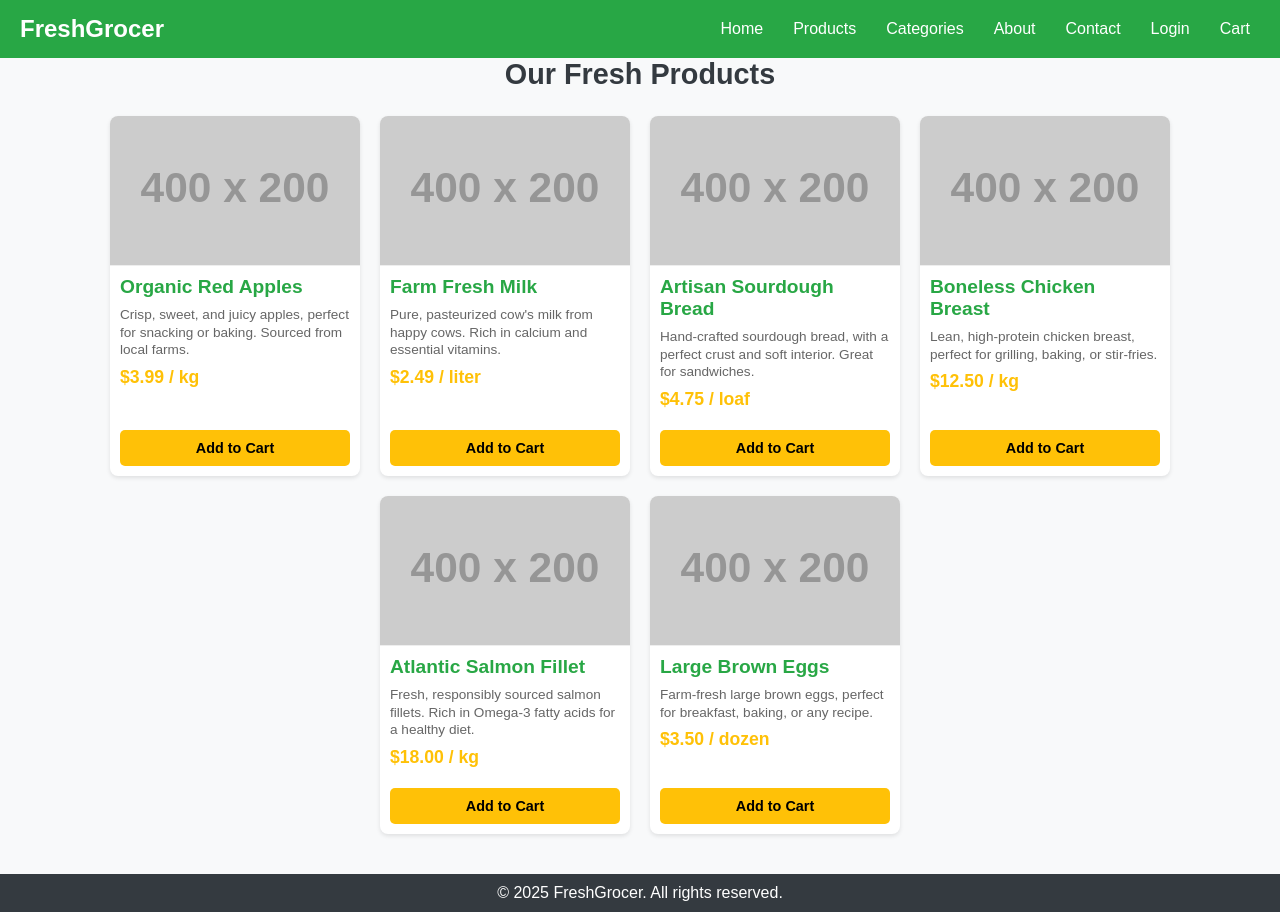
After one commit to Eshanv8/Grocery, a PHP site: page /products.html in a window 1280 px wide. The commit adds this page. Run offline with PHP 8.4, Linux system fonts and the light colour scheme; grey boxes labelled with a size stand in for pictures from a placeholder-image service; some libraries are stand-ins or nearby versions.

Commit message:
Update product page layout and image sizes

```diff
--- a/index.php
+++ b/index.php
@@ -10,7 +10,8 @@
     <header>
         <div class="logo">FreshGrocer</div>
         <nav>
-            <a href="#">Home</a>
+            <a href="index.php">Home</a>
+            <a href="products.html">Products</a>
             <a href="#">Categories</a>
             <a href="#">About</a>
             <a href="#">Contact</a>
@@ -21,8 +22,9 @@
 
     <section class="hero">
         <h1 id="greeting">Welcome to FreshGrocer</h1>
+        <br>
         <p>Get your groceries delivered fresh to your doorstep!</p>
-        <a href="#" class="btn">Shop Now</a>
+        <a href="products.html" class="btn">Shop Now</a>
     </section>
 
     <section class="categories">
--- /dev/null
+++ b/products.html
@@ -0,0 +1,111 @@
+<!DOCTYPE html>
+<html lang="en">
+<head>
+    <meta charset="UTF-8">
+    <meta name="viewport" content="width=device-width, initial-scale=1.0">
+    <title>Our Products - FreshGrocer</title>
+    <link rel="stylesheet" href="style.css"> <!-- Linking your existing stylesheet -->
+</head>
+<body>
+    <header>
+        <div class="logo">FreshGrocer</div>
+        <nav>
+            <a href="index.php">Home</a>
+            <a href="products.html">Products</a> <!-- Highlighted Products link -->
+            <a href="#">Categories</a>
+            <a href="#">About</a>
+            <a href="#">Contact</a>
+            <a href="login.php">Login</a>
+            <a href="#">Cart</a>
+        </nav>
+    </header>
+
+    <section class="products-section">
+        <h2>Our Fresh Products</h2>
+        <div class="product-grid">
+            <!-- Product Card 1: Organic Red Apples -->
+            <div class="product-card">
+                <img src="https://placehold.co/400x200/90EE90/000000?text=Apples" alt="Fresh Red Apples">
+                <div class="product-info">
+                    <h3>Organic Red Apples</h3>
+                    <p>Crisp, sweet, and juicy apples, perfect for snacking or baking. Sourced from local farms.</p>
+                    <div class="product-price">$3.99 / kg</div>
+                </div>
+                <button class="add-to-cart-btn" data-product="Organic Red Apples">Add to Cart</button>
+            </div>
+
+            <!-- Product Card 2: Farm Fresh Milk -->
+            <div class="product-card">
+                <img src="https://placehold.co/400x200/ADD8E6/000000?text=Milk" alt="Fresh Milk">
+                <div class="product-info">
+                    <h3>Farm Fresh Milk</h3>
+                    <p>Pure, pasteurized cow's milk from happy cows. Rich in calcium and essential vitamins.</p>
+                    <div class="product-price">$2.49 / liter</div>
+                </div>
+                <button class="add-to-cart-btn" data-product="Farm Fresh Milk">Add to Cart</button>
+            </div>
+
+            <!-- Product Card 3: Artisan Sourdough Bread -->
+            <div class="product-card">
+                <img src="https://placehold.co/400x200/FFFACD/000000?text=Bread" alt="Artisan Bread">
+                <div class="product-info">
+                    <h3>Artisan Sourdough Bread</h3>
+                    <p>Hand-crafted sourdough bread, with a perfect crust and soft interior. Great for sandwiches.</p>
+                    <div class="product-price">$4.75 / loaf</div>
+                </div>
+                <button class="add-to-cart-btn" data-product="Artisan Sourdough Bread">Add to Cart</button>
+            </div>
+
+            <!-- Product Card 4: Boneless Chicken Breast -->
+            <div class="product-card">
+                <img src="https://placehold.co/400x200/DDA0DD/000000?text=Chicken" alt="Chicken Breast">
+                <div class="product-info">
+                    <h3>Boneless Chicken Breast</h3>
+                    <p>Lean, high-protein chicken breast, perfect for grilling, baking, or stir-fries.</p>
+                    <div class="product-price">$12.50 / kg</div>
+                </div>
+                <button class="add-to-cart-btn" data-product="Boneless Chicken Breast">Add to Cart</button>
+            </div>
+
+            <!-- Product Card 5: Atlantic Salmon Fillet -->
+            <div class="product-card">
+                <img src="https://placehold.co/400x200/87CEFA/000000?text=Salmon" alt="Salmon Fillet">
+                <div class="product-info">
+                    <h3>Atlantic Salmon Fillet</h3>
+                    <p>Fresh, responsibly sourced salmon fillets. Rich in Omega-3 fatty acids for a healthy diet.</p>
+                    <div class="product-price">$18.00 / kg</div>
+                </div>
+                <button class="add-to-cart-btn" data-product="Atlantic Salmon Fillet">Add to Cart</button>
+            </div>
+
+            <!-- Product Card 6: Large Brown Eggs -->
+            <div class="product-card">
+                <img src="https://placehold.co/400x200/FFDAB9/000000?text=Eggs" alt="Eggs">
+                <div class="product-info">
+                    <h3>Large Brown Eggs</h3>
+                    <p>Farm-fresh large brown eggs, perfect for breakfast, baking, or any recipe.</p>
+                    <div class="product-price">$3.50 / dozen</div>
+                </div>
+                <button class="add-to-cart-btn" data-product="Large Brown Eggs">Add to Cart</button>
+            </div>
+        </div>
+    </section>
+
+    <footer>
+        <p>&copy; 2025 FreshGrocer. All rights reserved.</p>
+    </footer>
+
+    <script>
+        document.addEventListener('DOMContentLoaded', () => {
+            const addToCartButtons = document.querySelectorAll('.add-to-cart-btn');
+
+            addToCartButtons.forEach(button => {
+                button.addEventListener('click', (event) => {
+                    const productName = event.target.dataset.product;
+                    alert(`"${productName}" has been added to your cart!`);
+                });
+            });
+        });
+    </script>
+</body>
+</html>
--- a/style.css
+++ b/style.css
@@ -5,96 +5,241 @@
 }
 
 body {
-    font-family: 'Segoe UI', sans-serif;
+    font-family: Arial, sans-serif;
     background-color: #f8f9fa;
+    color: #333; /* Default text color */
 }
 
+/* Header Styles */
 header {
-    background-color: #28a745;
+    background-color: #28a745; /* Green */
     color: white;
-    padding: 20px;
+    padding: 15px 20px;
     display: flex;
     justify-content: space-between;
     align-items: center;
+    flex-wrap: wrap; /* Responsive wrapping */
 }
 
 .logo {
-    font-size: 1.8em;
+    font-size: 1.5em;
     font-weight: bold;
+}
+
+nav {
+    display: flex;
+    flex-wrap: wrap;
+    gap: 10px; /* Space between nav items */
 }
 
 nav a {
     color: white;
-    margin-left: 20px;
     text-decoration: none;
-    font-weight: 500;
+    padding: 5px 10px;
+    border-radius: 5px;
+    transition: background-color 0.3s ease;
 }
 
+nav a:hover {
+    background-color: rgba(255, 255, 255, 0.2);
+}
+
+/* Hero Section Styles */
 .hero {
     background: url('images/grocery-bg.jpg') no-repeat center center/cover;
     color: white;
-    padding: 100px 20px;
+    padding: 80px 20px;
     text-align: center;
 }
 
 .hero h1 {
-    font-size: 3em;
+    font-size: 2.5em;
     margin-bottom: 10px;
 }
 
+.hero p {
+    font-size: 1.1em;
+}
+
 .hero .btn {
-    margin-top: 20px;
-    padding: 12px 25px;
-    background-color: #ffc107;
+    display: inline-block; /* Make it a block for margin, but inline for wrapping */
+    margin-top: 15px;
+    padding: 10px 20px;
+    background-color: #ffc107; /* Yellow */
     color: black;
     border: none;
+    border-radius: 5px;
     text-decoration: none;
     font-weight: bold;
-    border-radius: 5px;
+    transition: background-color 0.3s ease;
 }
 
-.categories {
-    padding: 50px 20px;
+.hero .btn:hover {
+    background-color: #e0a800;
+}
+
+/* Common Section Heading Styles */
+.categories h2,
+.products-section h2 {
+    font-size: 1.8em;
+    color: #343a40; /* Dark gray */
+    margin-bottom: 25px;
     text-align: center;
 }
 
-.categories h2 {
-    margin-bottom: 30px;
-    font-size: 2em;
-    color: #343a40;
+/* Common Card Container (Category and Product) */
+.category-list,
+.product-grid {
+    display: flex;
+    justify-content: center;
+    flex-wrap: wrap;
+    gap: 20px;
+    padding: 0 10px; /* Some horizontal padding for mobile */
 }
 
-.category-list {
+/* Common Card Styles */
+.category-card,
+.product-card {
+    background-color: white;
+    border-radius: 8px;
+    box-shadow: 0 2px 4px rgba(0,0,0,0.1);
+    overflow: hidden;
+    text-align: center;
+    transition: transform 0.2s ease-in-out;
     display: flex;
-    justify-content: center;
-    gap: 30px;
-    flex-wrap: wrap;
+    flex-direction: column;
+    justify-content: space-between; /* Push content and button apart */
 }
 
-.category-card {
-    background-color: white;
-    border-radius: 10px;
-    box-shadow: 0 4px 6px rgba(0,0,0,0.1);
-    overflow: hidden;
-    width: 200px;
-    text-align: center;
+.category-card:hover,
+.product-card:hover {
+    transform: translateY(-3px);
 }
 
+/* Specific Card Widths */
+.category-card {
+    width: 180px;
+}
+
+.product-card {
+    width: 250px;
+}
+
+/* Image Styles */
 .category-card img {
+    width: 100%;
+    height: 120px;
+    object-fit: cover;
+}
+
+.product-card img {
     width: 100%;
     height: 150px;
     object-fit: cover;
+    border-bottom: 1px solid #eee; /* Separator for product image */
 }
 
+/* Card Info and Text */
 .category-card h3 {
-    padding: 15px;
-    font-size: 1.2em;
+    padding: 10px;
+    font-size: 1.1em;
     color: #28a745;
 }
 
+.product-info {
+    padding: 10px;
+    text-align: left;
+    flex-grow: 1; /* Allows info to expand */
+}
+
+.product-info h3 {
+    font-size: 1.2em;
+    color: #28a745;
+    margin-bottom: 8px;
+}
+
+.product-info p {
+    font-size: 0.85em;
+    color: #666;
+    line-height: 1.3;
+    margin-bottom: 8px;
+}
+
+.product-price {
+    font-size: 1.1em;
+    font-weight: bold;
+    color: #FFC107; /* Yellow accent for price */
+    margin-bottom: 10px;
+}
+
+/* Add to Cart Button */
+.add-to-cart-btn {
+    display: block;
+    width: calc(100% - 20px); /* Full width minus padding */
+    margin: 0 10px 10px 10px; /* Centered with bottom margin */
+    padding: 10px 15px;
+    background-color: #FFC107;
+    color: black;
+    border: none;
+    border-radius: 5px;
+    cursor: pointer;
+    font-size: 0.9em;
+    font-weight: bold;
+    transition: background-color 0.2s ease-in-out;
+}
+
+.add-to-cart-btn:hover {
+    background-color: #e0a800;
+}
+
+/* Footer Styles */
 footer {
-    background-color: #343a40;
+    background-color: #343a40; /* Dark gray */
     color: white;
     text-align: center;
-    padding: 15px;
+    padding: 10px;
+    margin-top: 40px; /* More space above footer */
 }
+
+/* Responsive Adjustments (Mobile First) */
+@media (max-width: 768px) {
+    header {
+        flex-direction: column;
+        align-items: flex-start; /* Align logo left */
+        padding: 10px;
+    }
+
+    header nav {
+        margin-top: 10px;
+        flex-direction: column;
+        align-items: center; /* Center nav items when stacked */
+        width: 100%;
+    }
+
+    nav a {
+        margin: 0; /* Remove horizontal margin when stacked */
+    }
+
+    .hero {
+        padding: 60px 15px; /* Adjust hero padding for smaller screens */
+    }
+
+    .hero h1 {
+        font-size: 2em;
+    }
+
+    .categories,
+    .products-section {
+        padding: 30px 15px; /* Adjust section padding */
+    }
+
+    .category-card,
+    .product-card {
+        width: 100%; /* Cards take full width on small screens */
+        max-width: 300px; /* Optional: limit max width for larger phones */
+    }
+
+    .add-to-cart-btn {
+        width: calc(100% - 20px); /* Maintain padding logic */
+    }
+}
```
Also changed, not shown: images/apples.jpg (added).
